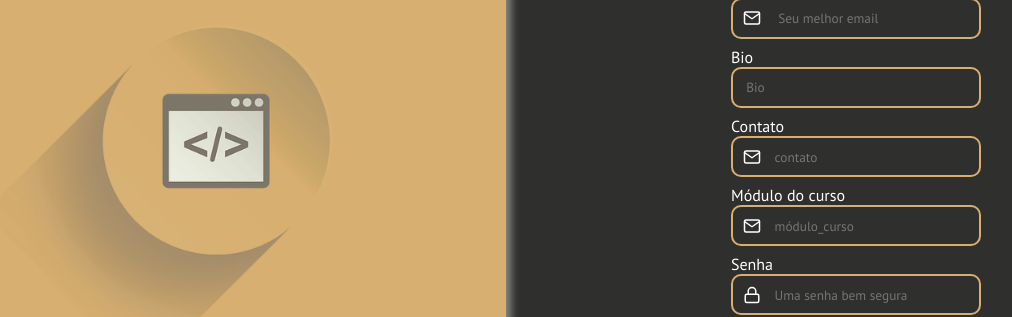
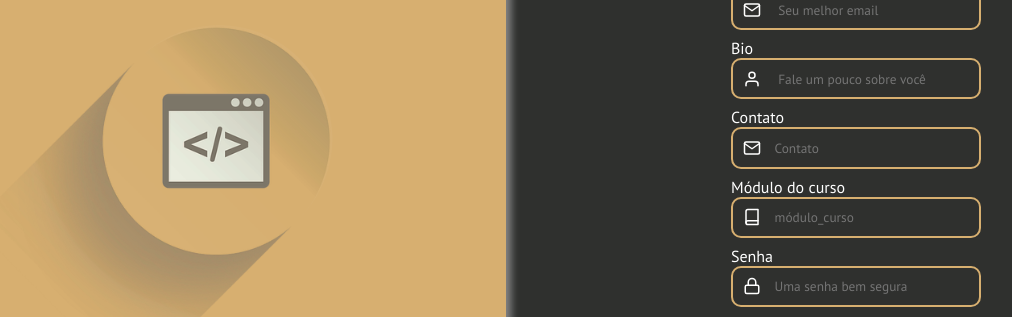
Before and after one commit to nicole-pimenta/kenzie-Hub, a React (Create React App) app: page /signup in a window 1280 px wide. Shown: the part 259-576 px from the top of the page, without its empty margins (74-1086 px from the left). Built offline with nearby package versions, Linux system fonts and the light colour scheme; a web font is replaced by a local one.

Commit message:
ajustes icones

```diff
--- a/src/components/Signup/index.js
+++ b/src/components/Signup/index.js
@@ -2,7 +2,7 @@ import { Background, Container, Content, AnimationContainer } from "./styles";
 import Button from "../Button/index";
 import { Link, Redirect, useHistory } from "react-router-dom";
 import Input from "../../components/Input";
-import { FiUser, FiMail, FiLock } from "react-icons/fi";
+import { FiUser, FiMail, FiLock, FiBook } from "react-icons/fi";
 import { useForm } from "react-hook-form";
 import * as yup from "yup";
 import { yupResolver } from "@hookform/resolvers/yup";
@@ -16,9 +16,9 @@ const Signup = ({ authenticated }) => {
       .required("campo obrigatório")
       .matches(/[a-zA-Z\u00C0-\u00FF ]+/i, "deve conter apenas letras"),
     email: yup.string().email("email inválido").required("campo obrigatório"),
-    bio: yup.string(),
-    contact: yup.string(),
-    course_module: yup.string(),
+    bio: yup.string().required("campo obrigatório"),
+    contact: yup.string().required("campo obrigatório"),
+    course_module: yup.string().required("campo obrigatório"),
     password: yup
       .string()
       .matches(
@@ -91,8 +91,9 @@ const Signup = ({ authenticated }) => {
             <Input
               register={register}
               name="bio"
+              icon={FiUser}
               label="Bio"
-              placeholder=" Bio"
+              placeholder=" Fale um pouco sobre você"
               error={errors.bio?.message}
             />
             <Input
@@ -100,13 +101,13 @@ const Signup = ({ authenticated }) => {
               name="contact"
               icon={FiMail}
               label="Contato"
-              placeholder="contato"
+              placeholder="Contato"
               error={errors.contact?.message}
             />
             <Input
               register={register}
               name="course_module"
-              icon={FiMail}
+              icon={FiBook}
               label="Módulo do curso"
               placeholder="módulo_curso"
               error={errors.course_module?.message}
--- a/src/components/Signup/styles.js
+++ b/src/components/Signup/styles.js
@@ -52,13 +52,13 @@ export const AnimationContainer = styled.div`
   }
 
   h1 {
-    margin-bottom: 32px;
+    margin-bottom: 15px;
     text-shadow: 0px 4px 4px rgba(1, 0, 0, 0.95);
     font-size: 2rem;
   }
 
   > div {
-    margin-top: 16px;
+    margin-top: 10px;
   }
 
   p {
--- a/src/routes/index.js
+++ b/src/routes/index.js
@@ -9,8 +9,6 @@ const Routes = () => {
   const [authenticated, setAuthenticated] = useState(false);
 
   const [user, setUser] = useState([]);
-
-  console.log(user);
 
   useEffect(() => {
     const token = JSON.parse(localStorage.getItem("@kenzieHub:token"));
```
